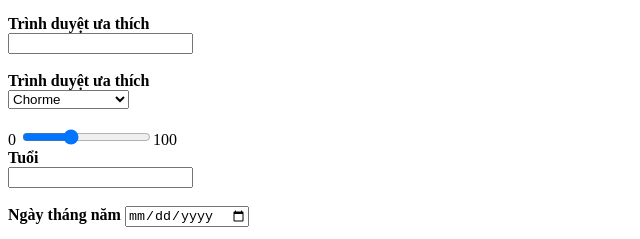
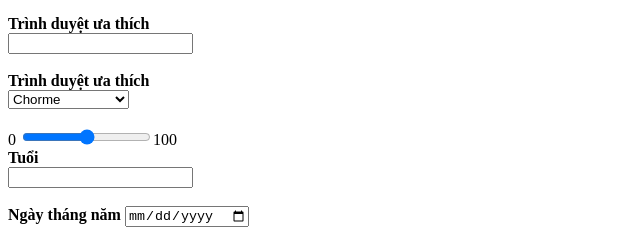
Before and after one commit to minhlong102/2321050137, a plain HTML site: page bai3/bai3.html in a window 1280 px wide. Shown: the part 905-1144 px from the top of the page, 0-640 px from the left. Drawn offline with Linux system fonts and the light colour scheme.

Commit message:
Update bai3.html

```diff
--- a/bai3/bai3.html
+++ b/bai3/bai3.html
@@ -98,7 +98,7 @@
         </div>
         <br>
         <div>
-            0 <input type="range"value="36">100
+            0 <input type="range"value="50">100
         </div>
         <div>
             <b>Tuổi</b> <br>
```
